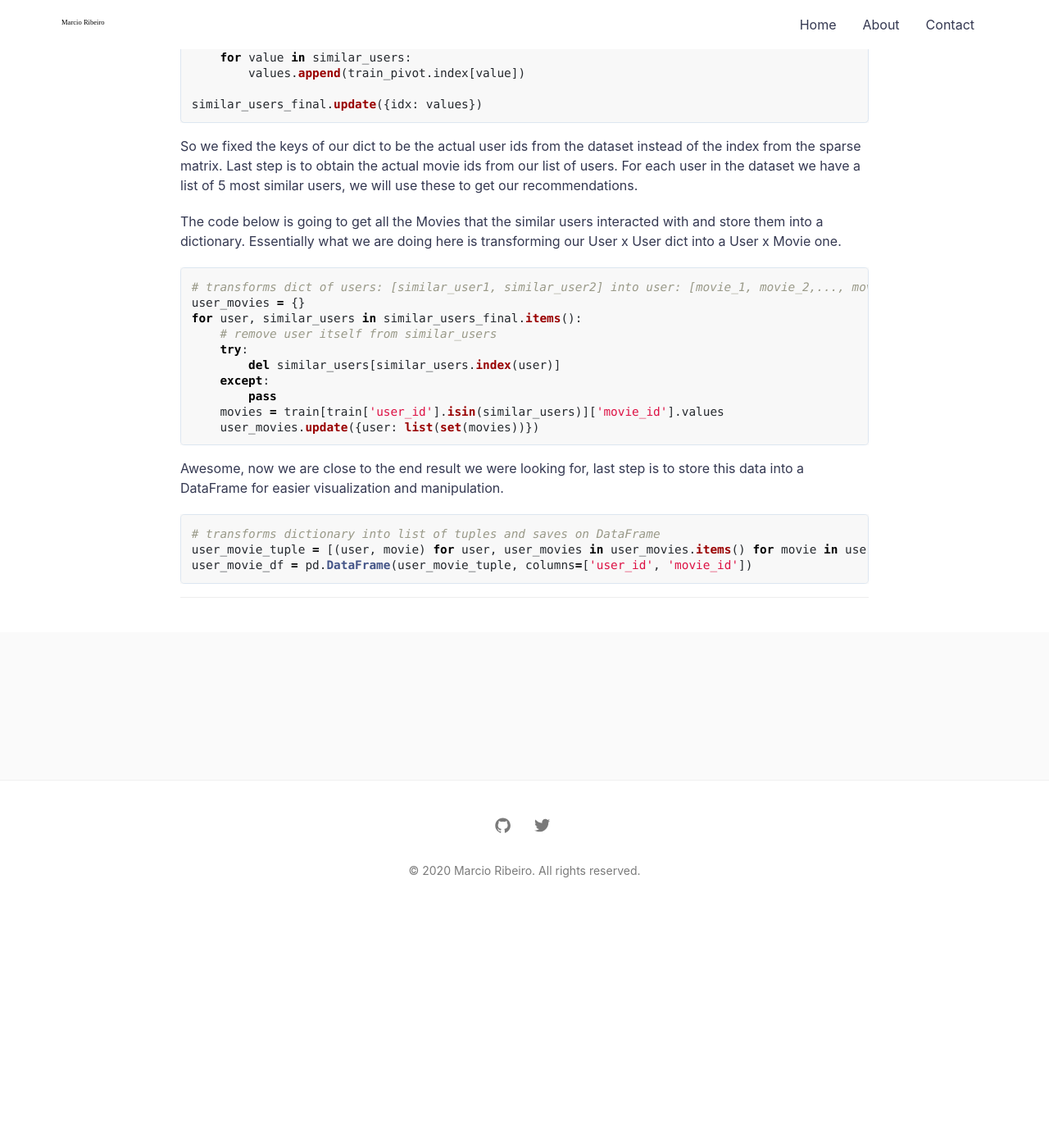
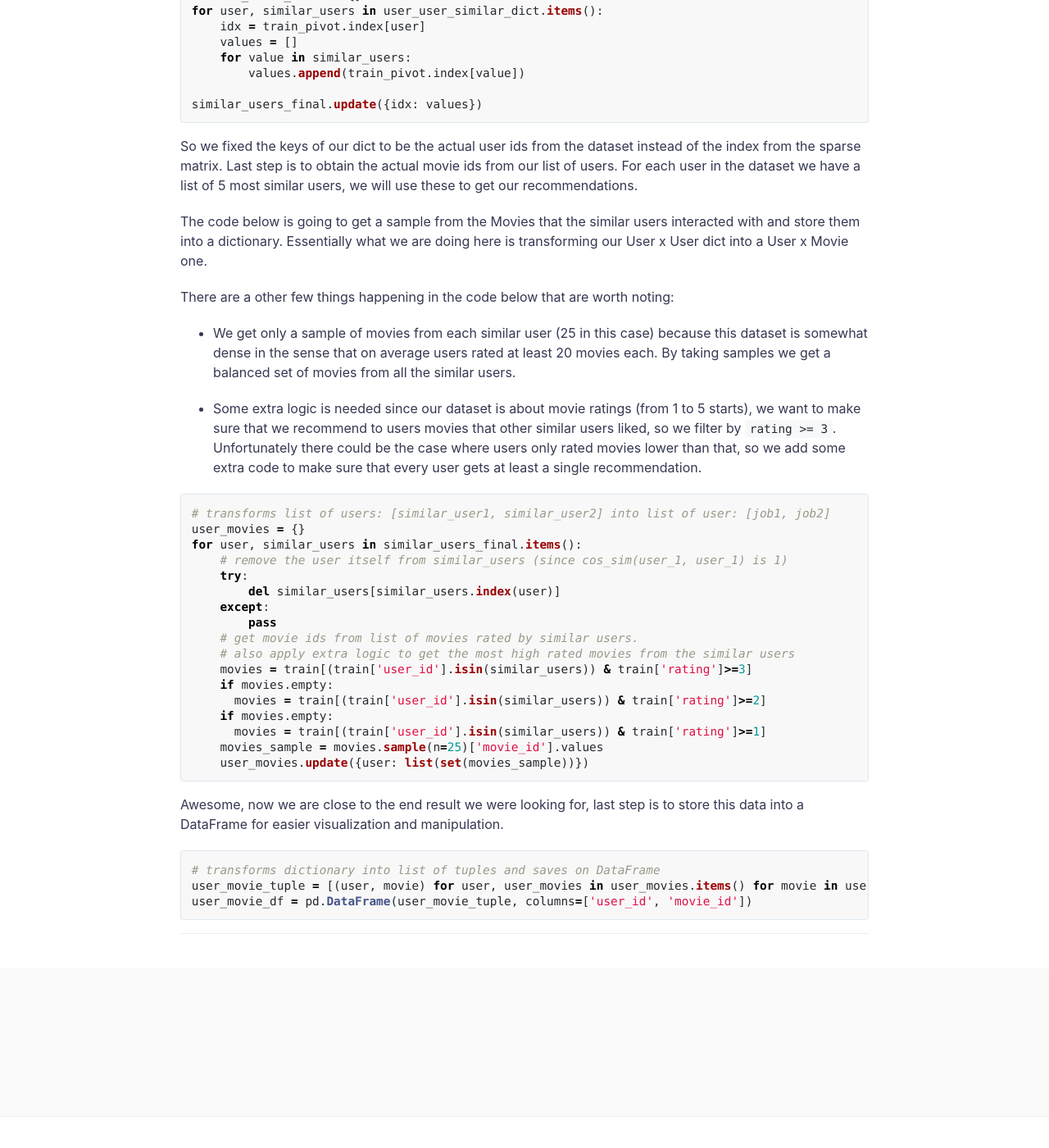
Before and after one commit to marciovai/marciovai.github.io, a Jekyll site: the page built from _posts/2020-06-21-building-a-recommendation-system-in-python.md, in a window 1280 px wide and 1400 px high, scrolled down 7576 px. Shown: the whole window at 82% size. Built offline with Jekyll 4.4.1, drawn with Linux system fonts in a browser that asks for light colours; comment, search, counter and statistics services are not loaded; before the commit the page ends 8693 px from its top, so only the background shows below that; some of the changed text lies outside the part shown.

Commit message:
Checkpoint

````diff
--- a/_posts/2020-06-21-building-a-recommendation-system-in-python.md
+++ b/_posts/2020-06-21-building-a-recommendation-system-in-python.md
@@ -231,19 +231,31 @@ similar_users_final.update({idx: values})
 So we fixed the keys of our dict to be the actual user ids from the dataset instead of the index from the sparse matrix. Last step is to obtain the actual movie ids from our list of users.
 For each user in the dataset we have a list of 5 most similar users, we will use these to get our recommendations.
 
-The code below is going to get all the Movies that the similar users interacted with and store them into a dictionary. Essentially what we are doing here is transforming our User x User dict into a User x Movie one.
+The code below is going to get a sample from the Movies that the similar users interacted with and store them into a dictionary. Essentially what we are doing here is transforming our User x User dict into a User x Movie one.
+
+There are a other few things happening in the code below that are worth noting:
+- We get only a sample of movies from each similar user (25 in this case) because this dataset is somewhat dense in the sense that on average users rated at least 20 movies each. By taking samples we get a balanced set of movies from all the similar users.
+
+- Some extra logic is needed since our dataset is about movie ratings (from 1 to 5 starts), we want to make sure that we recommend to users movies that other similar users liked, so we filter by ```rating >= 3```. Unfortunately there could be the case where users only rated movies lower than that, so we add some extra code to make sure that every user gets at least a single recommendation.
 
 ```python
-# transforms dict of users: [similar_user1, similar_user2] into user: [movie_1, movie_2,..., movie_n]
+# transforms list of users: [similar_user1, similar_user2] into list of user: [job1, job2]
 user_movies = {}
 for user, similar_users in similar_users_final.items():
-    # remove user itself from similar_users
+    # remove the user itself from similar_users (since cos_sim(user_1, user_1) is 1)
     try:
         del similar_users[similar_users.index(user)]
     except:
         pass
-    movies = train[train['user_id'].isin(similar_users)]['movie_id'].values
-    user_movies.update({user: list(set(movies))})
+    # get movie ids from list of movies rated by similar users.
+    # also apply extra logic to get the most high rated movies from the similar users
+    movies = train[(train['user_id'].isin(similar_users)) & train['rating']>=3]
+    if movies.empty:
+      movies = train[(train['user_id'].isin(similar_users)) & train['rating']>=2]
+    if movies.empty:
+      movies = train[(train['user_id'].isin(similar_users)) & train['rating']>=1]
+    movies_sample = movies.sample(n=25)['movie_id'].values
+    user_movies.update({user: list(set(movies_sample))})
 ```
 
 Awesome, now we are close to the end result we were looking for, last step is to store this data into a DataFrame for easier visualization and manipulation.
````
